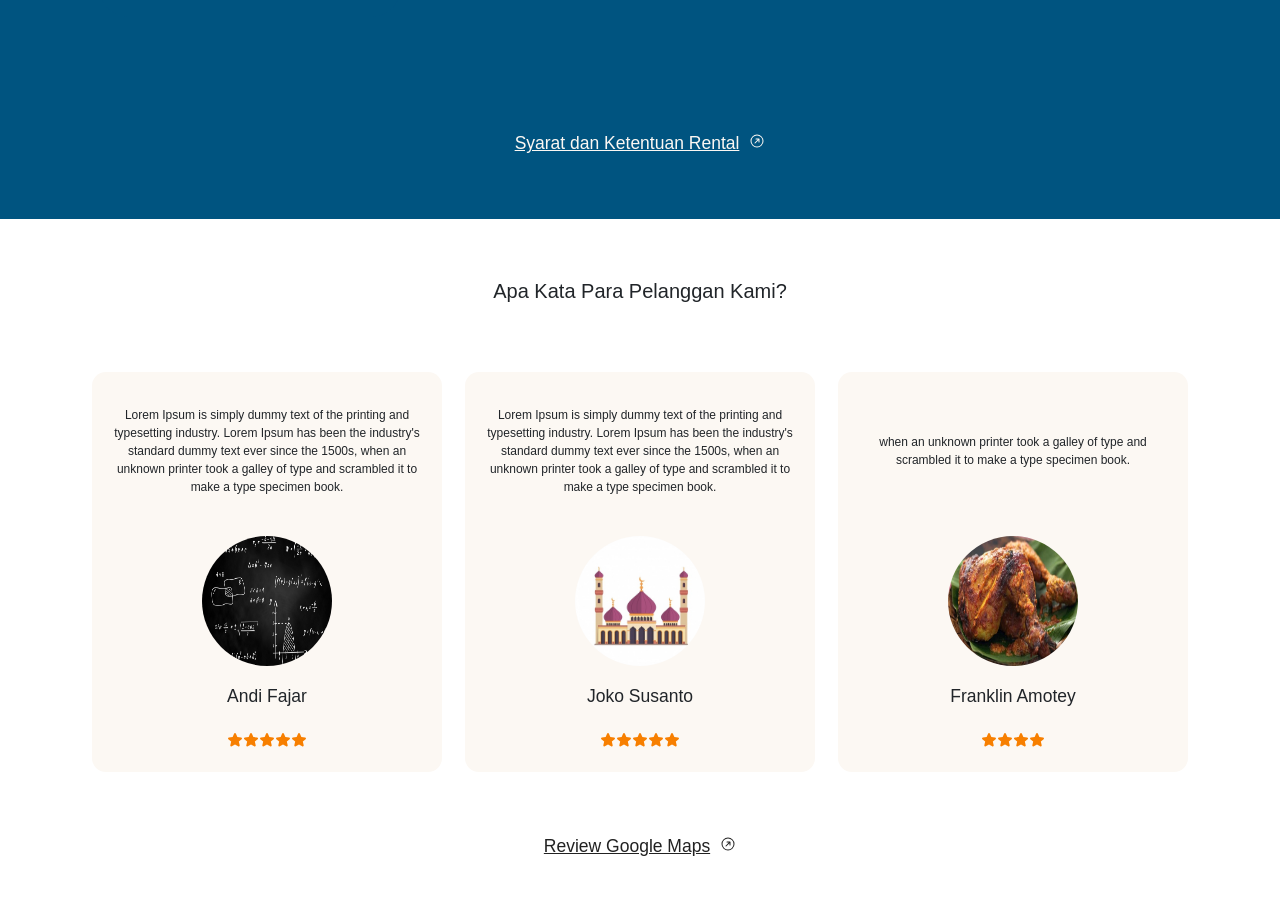
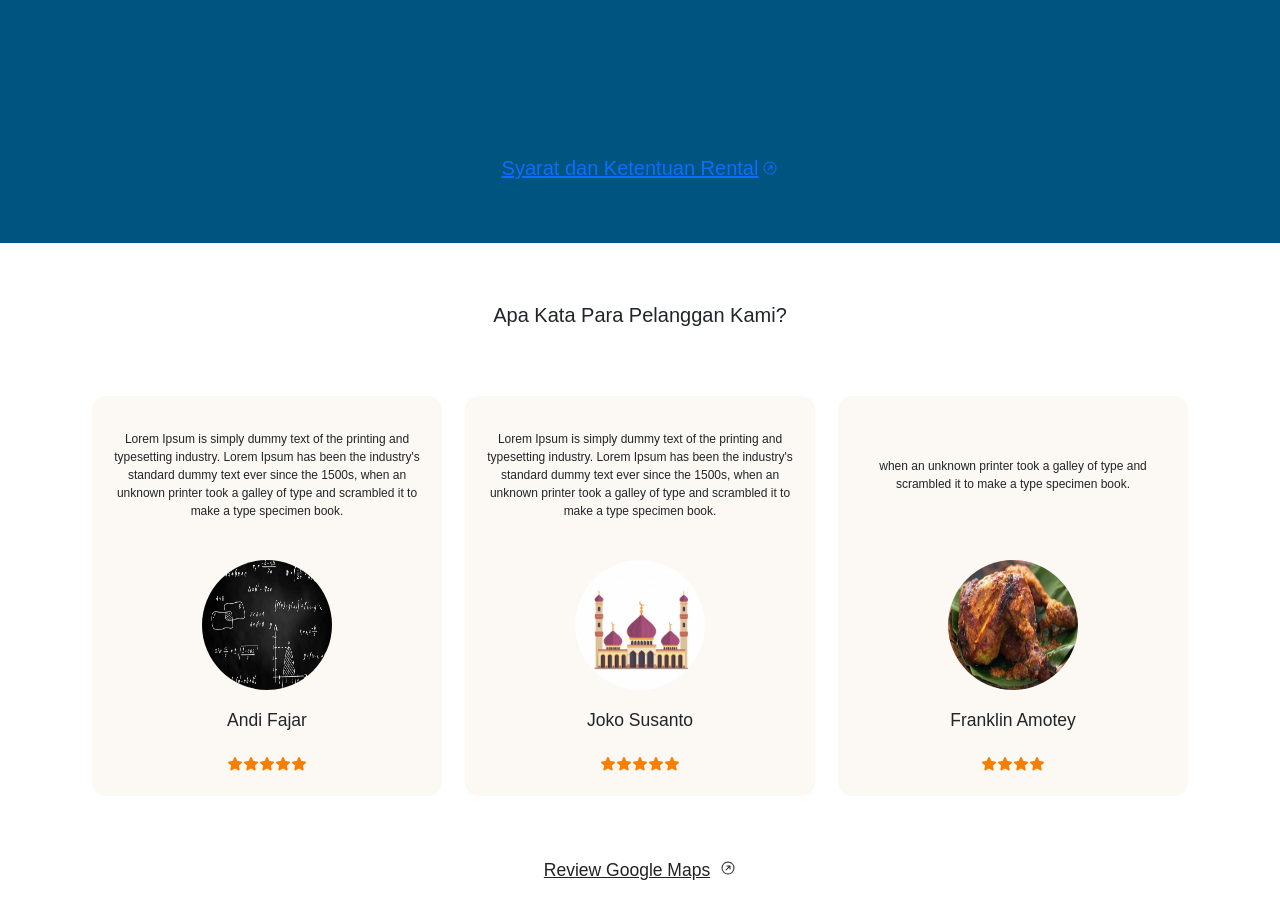
Before and after one commit to MirzaAliA/FE-SaveRentalMotorSemarang, a React (Vite) app: page / in a window 1280 px wide. Shown: the part 2360-3279 px from the top of the page. Built offline with nearby package versions, Linux system fonts and the light colour scheme.

Commit message:
minor changes

```diff
--- a/src/pages/home.tsx
+++ b/src/pages/home.tsx
@@ -170,11 +170,12 @@ function ContentProsesPemesanan() {
                         </Card>
                     ))}
                 </div>
-                <a href="">
-                    <h3 className="button-link button-syaratketentuan">
-                        Syarat dan Ketentuan Rental <ArrowCircleUpRight size={16} />
-                    </h3>
-                </a>
+                <div className="button-link button-daftarmotor">
+                    <Link to="/syarat-rental">
+                        Syarat dan Ketentuan Rental
+                        <ArrowCircleUpRight size={16} />
+                    </Link>
+                </div>
             </div>
         </>
     )
```
